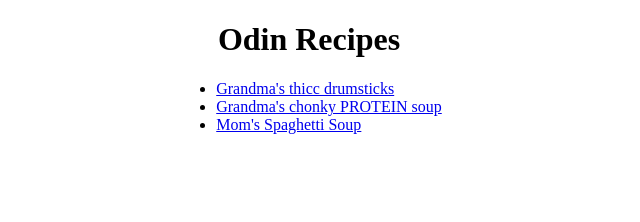
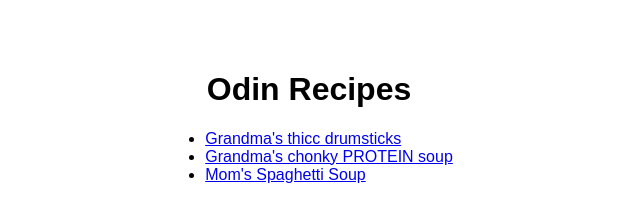
Before and after one commit to timi-koch/odin-recipes, a plain HTML site: page index.html in a window 1280 px wide. Shown: the whole page, without its empty margins (331-971 px from the left). Drawn offline with Linux system fonts and the light colour scheme.

Commit message:
Added external css just for h1

```diff
--- a/index.html
+++ b/index.html
@@ -1,12 +1,17 @@
 <!DOCTYPE html>
 <html lang="de">
 <head>
+    <link rel="stylesheet" href="style.css">
     <meta charset="UTF-8">
     <title>Project - Odin Recipes</title>
 </head>
 
+<!-- First "project" - only a bit of html
+css was added later
+image resizing was ignored etc -->
+
 <body>
-    <h1 style="text-align: center;">Odin Recipes</h1>
+    <h1>Odin Recipes</h1>
     <p>
         <ul style="display: table; margin-left: auto; margin-right: auto;">
             <li><a href="./recipes/recipe1.html">Grandma's thicc drumsticks</a></li>
--- /dev/null
+++ b/style.css
@@ -0,0 +1,8 @@
+* {
+    font-family: Arial, Helvetica, sans-serif;
+}
+
+h1 {
+    text-align: center;
+    padding-top: 50px;
+}
```
Also changed, not shown: recipes/recipe1.html (+1 -0 lines), recipes/recipe2.html (+1 -0 lines), recipes/recipe3.html (+1 -0 lines).
